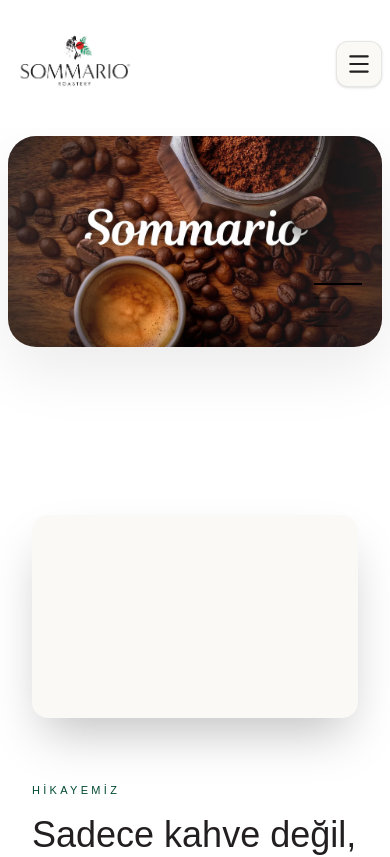
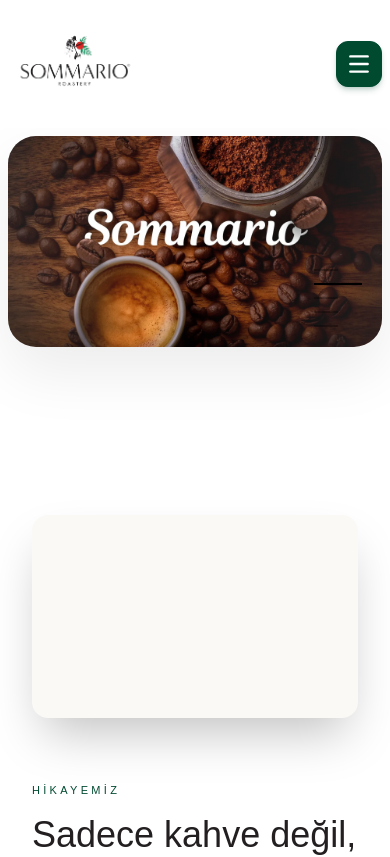
Before and after one commit to OktanEfe/sommario, a Next.js app: page / in a window 390 px wide. Shown: the top 857 px of the page. Built offline with nearby package versions, Linux system fonts and the light colour scheme.

Commit message:
fixed responsive button againnn

```diff
--- a/src/components/layout/Navbar.tsx
+++ b/src/components/layout/Navbar.tsx
@@ -141,24 +141,25 @@
         <div className="lg:hidden ml-auto">
   <button
     onClick={() => setIsMobileMenuOpen(!isMobileMenuOpen)}
-    className="p-2.5 rounded-xl bg-[#FAF9F6] text-[#231F20] border border-black/[0.08] shadow-sm hover:bg-[#F2F2F7] transition-all duration-300"
+    className="p-2.5 rounded-xl bg-[#004A30] text-white border border-[#004A30] shadow-md shadow-[#004A30]/20 hover:bg-[#003824] transition-all duration-300 active:scale-95"
     aria-label="Menüyü Aç"
   >
-
     <div className="relative w-6 h-6 flex items-center justify-center">
       <span
         className={`absolute transition-all duration-300 ${
           isMobileMenuOpen ? "opacity-100 rotate-0" : "opacity-0 rotate-90"
         }`}
       >
-<X size={26} strokeWidth={2} />
+        <X size={26} strokeWidth={2.2} className="text-white" />
       </span>
+
       <span
         className={`absolute transition-all duration-300 ${
           isMobileMenuOpen ? "opacity-0 -rotate-90" : "opacity-100 rotate-0"
         }`}
       >
-<Menu size={26} strokeWidth={2} />              </span>
+        <Menu size={26} strokeWidth={2.2} className="text-white" />
+      </span>
     </div>
   </button>
 </div>
```
Lines whose indentation alone changed are shown as unchanged.
